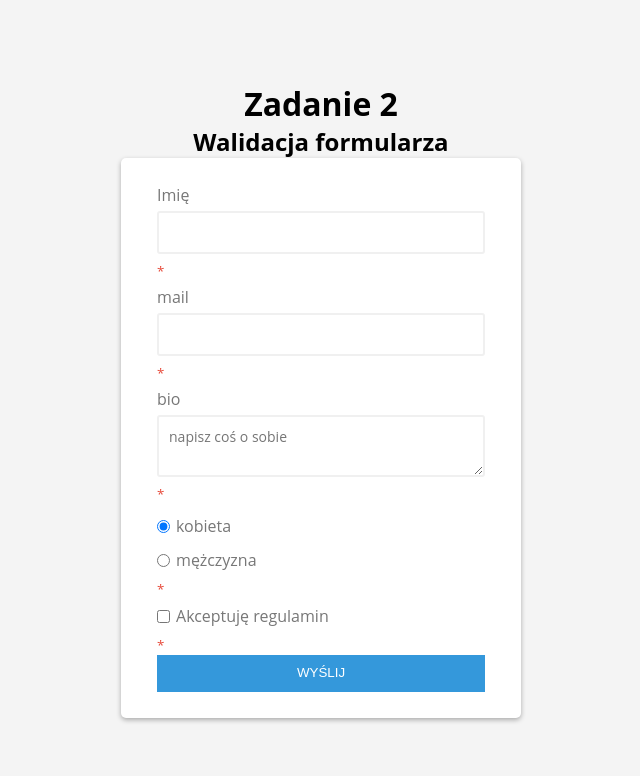
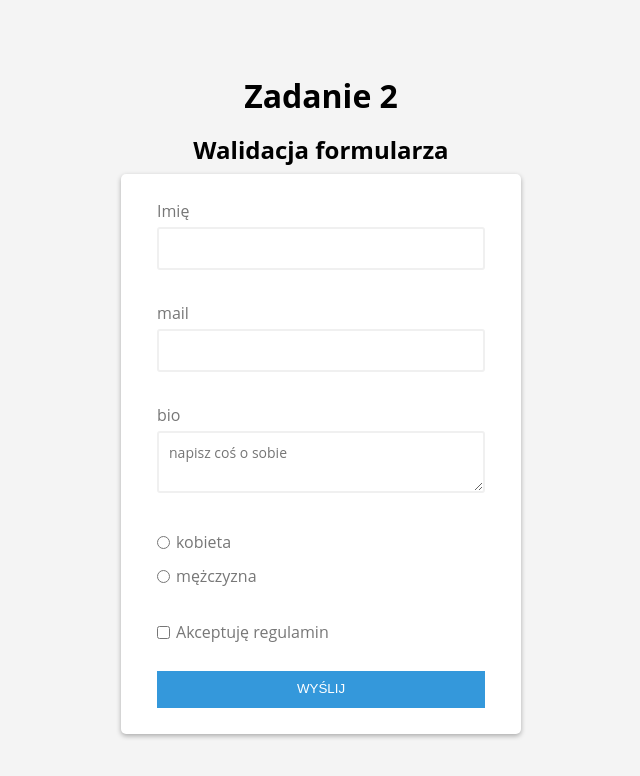
Before and after one commit to KamQuoss/tydzien_4_zad-2, a React (Create React App) app: page / in a window 1280 px wide. Shown: the top 776 px of the page, without its empty margins (319-959 px from the left). Built offline with nearby package versions, Linux system fonts and the light colour scheme.

Commit message:
form validation added

```diff
--- a/src/Form.js
+++ b/src/Form.js
@@ -2,10 +2,18 @@ import React from "react";
 
 export const Form = () => {
   const [name, setName] = React.useState("");
-  const [mail, setMail] = React.useState("");
+  const [email, setMail] = React.useState("");
   const [bio, setBio] = React.useState("");
-  const [gender, setGender] = React.useState("female");
+  const [gender, setGender] = React.useState("");
   const [acceptance, setAcceptance] = React.useState(false);
+
+  const nameElement = React.useRef();
+  const emailElement = React.useRef();
+  const biolElement = React.useRef();
+  const genderElement = React.useRef();
+  const acceptanceElement = React.useRef();
+
+  const re = /^(([^<>()[\]\.,;:\s@\"]+(\.[^<>()[\]\.,;:\s@\"]+)*)|(\".+\"))@(([^<>()[\]\.,;:\s@\"]+\.)+[^<>()[\]\.,;:\s@\"]{2,})$/i;
 
   const handleNameChange = (e) => setName(e.target.value);
   const handleMailChange = (e) => setMail(e.target.value);
@@ -15,13 +23,54 @@ export const Form = () => {
 
   const handleSubmit = (e) => {
     e.preventDefault();
-    console.log("waliduj formularza");
+    let formIsValid = true;
+
+    // check if name is ok?
+    if (name.length < 3) {
+      nameElement.current.classList.add("error");
+      formIsValid = false;
+    } else {
+      nameElement.current.classList.remove("error");
+    }
+    // check if email is ok?
+    if (email.length == 0 || !email.match(re)) {
+      emailElement.current.classList.add("error");
+      formIsValid = false;
+    } else {
+      emailElement.current.classList.remove("error");
+    }
+    // check if bio is ok?
+    if (bio.length < 5) {
+      biolElement.current.classList.add("error");
+      formIsValid = false;
+    } else {
+      biolElement.current.classList.remove("error");
+    }
+    // check if gender is ok?
+    if (!gender) {
+      genderElement.current.classList.add("error");
+      formIsValid = false;
+    } else {
+      genderElement.current.classList.remove("error");
+    }
+    // check if acceptance is ok?
+    if (!acceptance) {
+      acceptanceElement.current.classList.add("error");
+      formIsValid = false;
+    } else {
+      acceptanceElement.current.classList.remove("error");
+    }
+
+    if (formIsValid) {
+      e.target.submit();
+      return false;
+    }
   };
 
   return (
     <div className="container">
       <form onSubmit={handleSubmit.bind(this)}>
-        <div className="form-field">
+        <div className="form-field" ref={nameElement}>
           <label htmlFor="name">Imię</label>
           <input
             type="text"
@@ -30,19 +79,19 @@ export const Form = () => {
             onChange={handleNameChange}
             value={name}
           ></input>
-          <small>* </small>
+          <small>* Pole wymagane</small>
         </div>
-        <div className="form-field">
+        <div className="form-field" ref={emailElement}>
           <label htmlFor="email">mail</label>
           <input
-            type="email"
+            // type="email"
             name="mail"
-            value={mail}
+            value={email}
             onChange={handleMailChange}
           ></input>
-          <small>* </small>
+          <small>* Pole wymagane</small>
         </div>
-        <div className="form-field">
+        <div className="form-field" ref={biolElement}>
           <label htmlFor="bio">bio</label>
           <textarea
             name="bio"
@@ -50,26 +99,24 @@ export const Form = () => {
             value={bio}
             onChange={handleBioChange}
           ></textarea>
-          <small>* </small>
+          <small>* Pole wymagane</small>
         </div>
-        <div className="form-radio" onChange={handleGenderChange.bind(this)}>
+        <div
+          className="form-radio"
+          onChange={handleGenderChange.bind(this)}
+          ref={genderElement}
+        >
           <div>
-            <input
-              type="radio"
-              name="gender"
-              value="woman"
-              id="woman"
-              defaultChecked
-            ></input>
+            <input type="radio" name="gender" value="woman" id="woman"></input>
             <label htmlFor="woman">kobieta</label>
           </div>
           <div>
             <input type="radio" name="gender" value="men" id="men"></input>
             <label htmlFor="men">mężczyzna</label>
           </div>
-          <small>* </small>
+          <small>* Pole wymagane</small>
         </div>
-        <div className="form-checkbox">
+        <div className="form-checkbox" ref={acceptanceElement}>
           <div>
             <input
               type="checkbox"
@@ -80,7 +127,7 @@ export const Form = () => {
             />
             <label htmlFor="terms-of-use">Akceptuję regulamin</label>
           </div>
-          <small>* </small>
+          <small>* Pole wymagane</small>
         </div>
         <button type="submit">Wyślij</button>
       </form>
--- a/src/styles.css
+++ b/src/styles.css
@@ -1,12 +1,15 @@
 :root {
   --error-color: #e74c3c;
-  --success-color: #27ae60;
-  --warning-color: #f39c12;
 }
 * {
   margin: 0;
   padding: 0;
   box-sizing: border-box;
+}
+
+h1,
+h2 {
+  margin: 0.5rem 0;
 }
 
 .App {
@@ -72,18 +75,21 @@ form {
   outline: none;
 }
 
-.form-field.error input .form-field.error textarea {
+.form-field.error input,
+.form-field.error textarea {
   border-color: var(--error-color);
-}
-
-.form-field.success input {
-  border-color: var(--success-color);
 }
 
 small {
   color: var(--error-color);
+  visibility: hidden;
 }
 
+.form-field.error small,
+.form-radio.error small,
+.form-checkbox.error small {
+  visibility: visible;
+}
 /* button */
 button {
   width: 100%;
```
